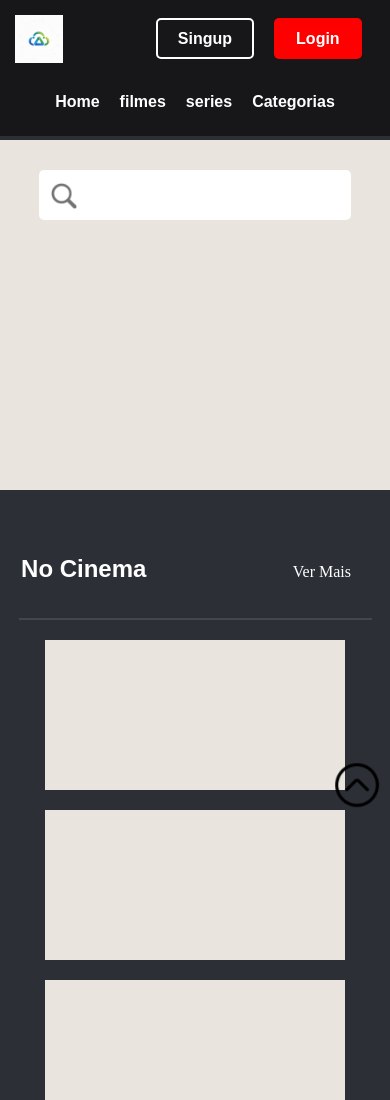
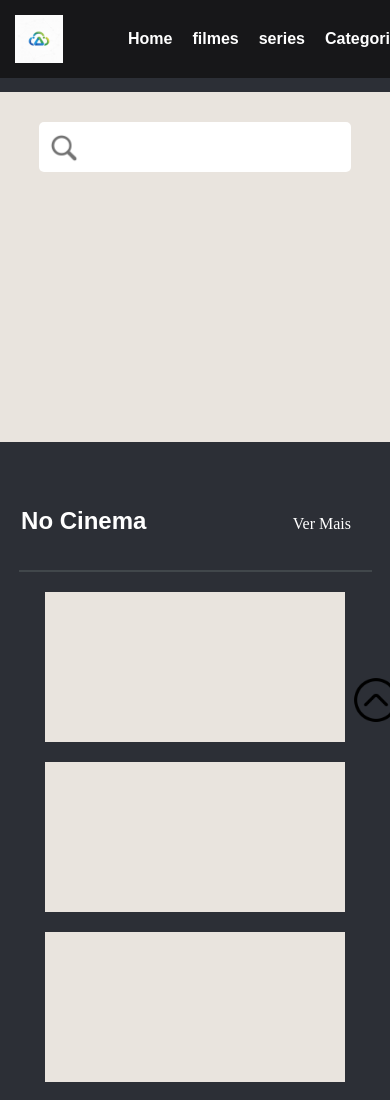
Before and after one commit to Viniboy17/Projeto_Streaming, a plain HTML site: page pag01.html in a window 390 px wide. Shown: the top 1100 px of the page. Drawn offline with Linux system fonts and the light colour scheme.

Commit message:
ajustes para responsividade

```diff
--- a/pag01.html
+++ b/pag01.html
@@ -6,8 +6,8 @@
     <title>Pag01</title>
     <link rel="shortcut icon" href="imagens/favicon.ico" type="image/x-icon">
     <link rel="stylesheet" href="style.css" media="all">
-    <link rel="stylesheet" href="retrato.css" media="screen and (orientation: portrait)">
-    <link rel="stylesheet" href="paisagem.css" media="screen and (orientation: landscape)">
+    <link rel="stylesheet" href="retrato.css">
+    <link rel="stylesheet" href="paisagem.css">
 </head>
 <body>
     <!-- Cabeçalho da Pagina contendo o icone do site, os botos rapidos-->
--- a/paisagem.css
+++ b/paisagem.css
@@ -1,3 +1,4 @@
+@media screen and (max-width: 600px){
     #botaotop{
         left: 90%;
         top: 80%;
@@ -25,3 +26,4 @@ nav{
     #acesso{
         margin-right: 0px;
     }
+}
--- a/retrato.css
+++ b/retrato.css
@@ -1,4 +1,4 @@
-
+@media screen and (min-width: 601px) and (max-width: 900px){
     #banner{
         width: 100%;
         border-radius: 0px;
@@ -30,3 +30,4 @@ nav>img{
         width: 75%;
         margin: 0px;
     }
+}
```
Lines whose indentation alone changed are shown as unchanged.
